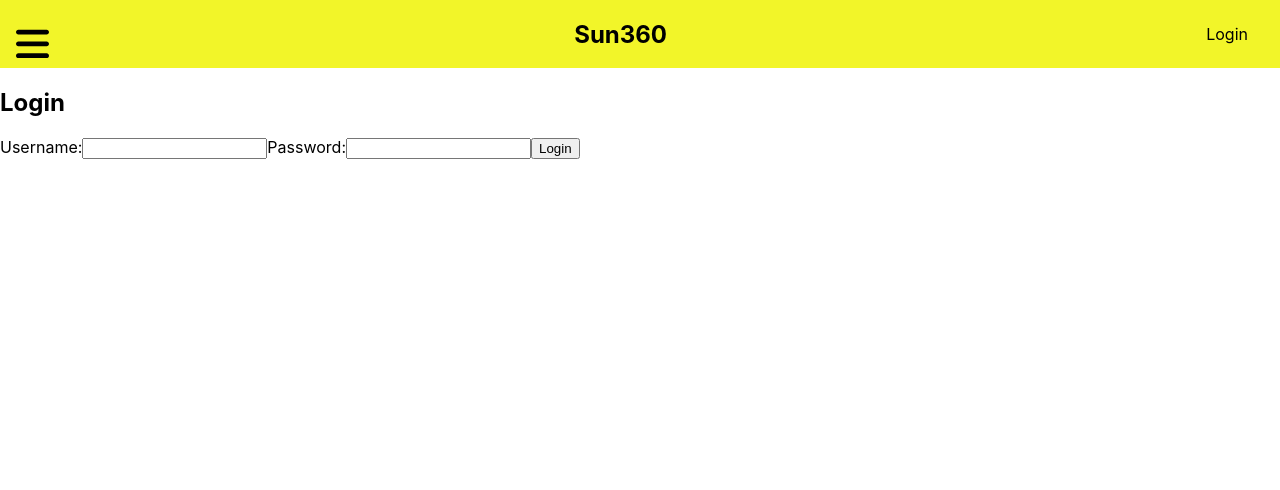
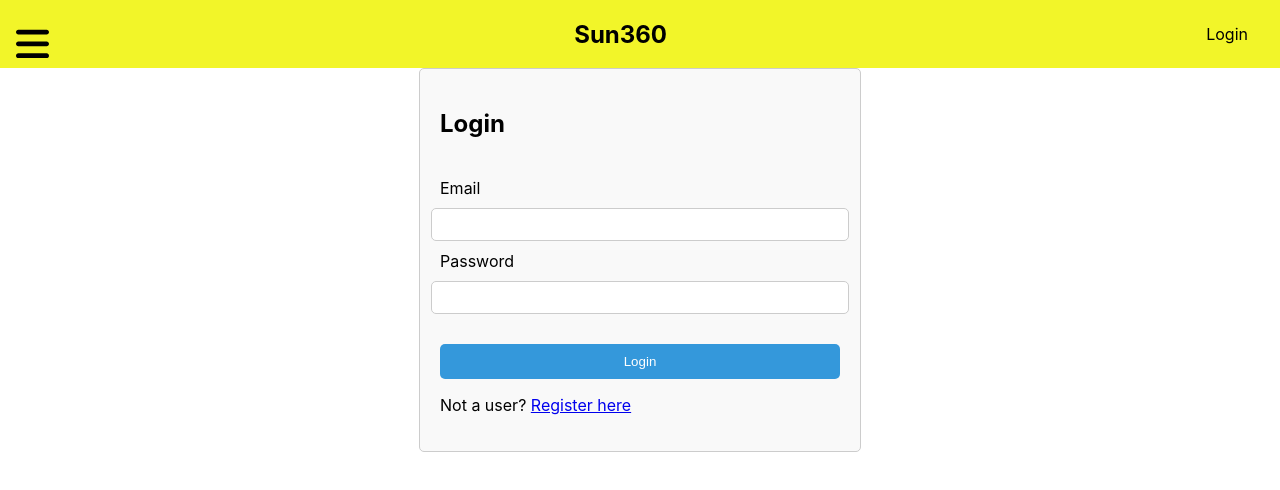
Before and after one commit to RPasquale/sun360, a React (Create React App) app in the folder frontend/: page /login in a window 1280 px wide. Shown: the top 490 px of the page. Built offline with nearby package versions, Linux system fonts and the light colour scheme.

Commit message:
Styling login page

```diff
--- /dev/null
+++ b/frontend/src/components/LoginPage.css
@@ -0,0 +1,57 @@
+/* LoginPage.css */
+.login-container {
+  max-width: 400px;
+  margin: 0 auto;
+  padding: 20px;
+  border: 1px solid #ccc;
+  border-radius: 5px;
+  background-color: #f9f9f9;
+}
+
+h2 {
+  margin-bottom: 20px;
+}
+
+.error-message {
+  color: red;
+}
+
+.login-form {
+  display: flex;
+  flex-direction: column;
+  margin-top: 40px;
+}
+
+.form-row {
+  display: flex;
+  flex-direction: column;
+  align-items: center;
+}
+
+.form-label {
+  width: 100%;
+  margin-bottom: 10px;
+}
+
+.form-input {
+  flex: 1;
+  padding: 8px;
+  border-radius: 5px;
+  border: 1px solid #ccc;
+  margin-bottom: 10px;
+  width: 100%;
+}
+
+.login-btn {
+  margin-top: 20px;
+  padding: 10px;
+  background-color: #3498db;
+  color: white;
+  border: none;
+  border-radius: 5px;
+  cursor: pointer;
+}
+
+.login-btn:hover {
+  background-color: #2980b9;
+}
--- a/frontend/src/components/LoginPage.js
+++ b/frontend/src/components/LoginPage.js
@@ -1,43 +1,69 @@
-import React, { useState } from 'react';
+// LoginPage.js
+import React, { useState } from "react";
+import { Link } from 'react-router-dom'; // Import Link from react-router-dom
+import "./LoginPage.css"; // Import CSS file for login page styling
 
 function LoginPage() {
-  const [username, setUsername] = useState('');
-  const [password, setPassword] = useState('');
+  const [email, setUsername] = useState("");
+  const [password, setPassword] = useState("");
   const [error, setError] = useState(null);
 
   const handleSubmit = async (e) => {
     e.preventDefault();
     try {
-      const response = await fetch('/login', { // Adjust route as needed
-        method: 'POST',
-        headers: { 'Content-Type': 'application/json' },
-        body: JSON.stringify({ username, password }),
+      const response = await fetch("/login", {
+        method: "POST",
+        headers: { "Content-Type": "application/json" },
+        body: JSON.stringify({ email, password }),
       });
       if (!response.ok) {
-        throw new Error('Invalid credentials');
+        throw new Error("Invalid credentials");
       }
       // Successful login - redirect to the home page or similar
-      window.location.href = '/';
+      window.location.href = "/";
     } catch (error) {
       setError(error.message);
     }
   };
 
   return (
-    <div>
+    <div className="login-container">
       <h2>Login</h2>
-      {error && <p style={{ color: 'red' }}>{error}</p>}
-      <form onSubmit={handleSubmit}>
-        <label>
-          Username:
-          <input type="text" value={username} onChange={(e) => setUsername(e.target.value)} />
-        </label>
-        <label>
-          Password:
-          <input type="password" value={password} onChange={(e) => setPassword(e.target.value)} />
-        </label>
-        <button type="submit">Login</button>
+      {error && <p className="error-message">{error}</p>}
+      <form onSubmit={handleSubmit} className="login-form">
+        <div className="form-row">
+          <label htmlFor="email" className="form-label">
+            Email
+          </label>
+          <input
+            type="email"
+            name="email"
+            id="email"
+            value={email}
+            onChange={(e) => setUsername(e.target.value)}
+            className="form-input"
+          />
+        </div>
+        <div className="form-row">
+          <label htmlFor="password" className="form-label">
+            Password
+          </label>
+          <input
+            type="password"
+            name="password"
+            id="password"
+            value={password}
+            onChange={(e) => setPassword(e.target.value)}
+            className="form-input"
+          />
+        </div>
+
+        <button type="submit" className="login-btn">
+          Login
+        </button>
       </form>
+
+      <p>Not a user? <Link to="/register">Register here</Link></p>
     </div>
   );
 }
```
Also changed, not shown: frontend/src/components/Navbar.js (+20 -12 lines).
